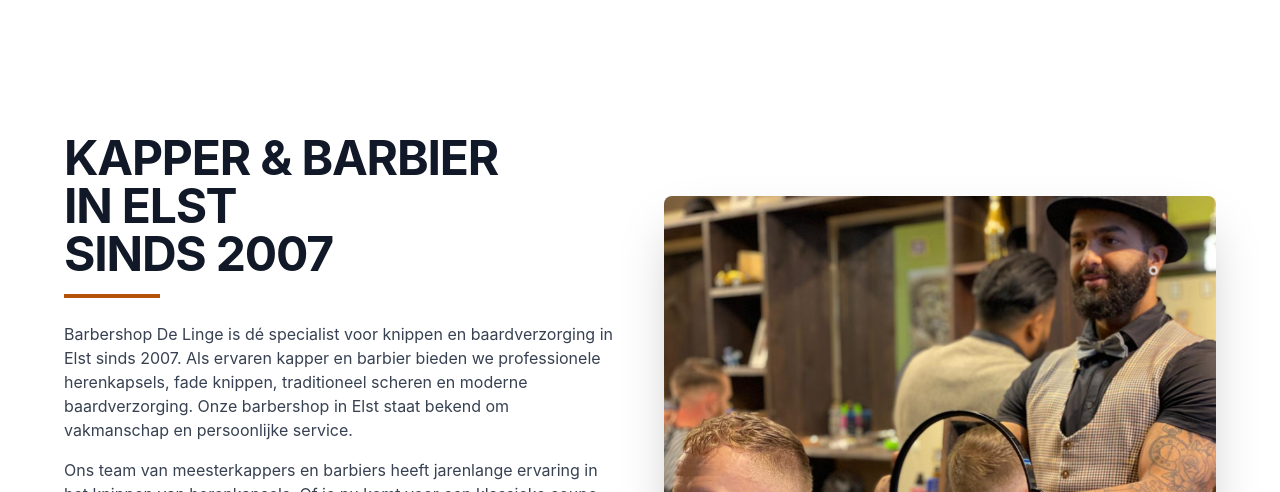
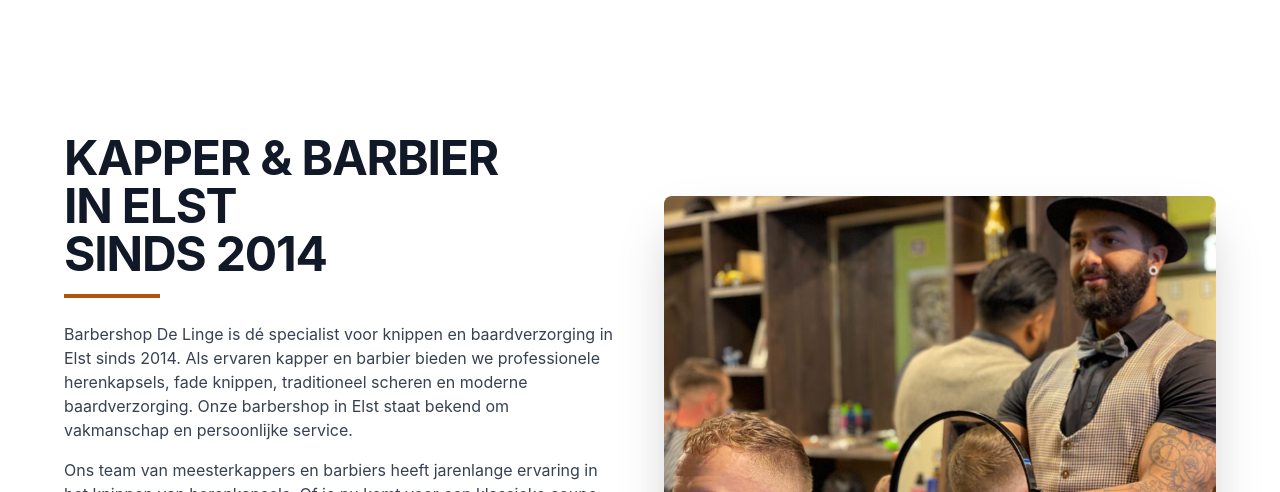
Before and after one commit to Artzholding/barbershopdelinge, a React (Vite) app: page / in a window 1280 px wide. Shown: the part 3938-4430 px from the top of the page. Built offline with nearby package versions, Linux system fonts and the light colour scheme; no server answers; the database is empty.

Commit message:
Updated About.tsx

```diff
--- a/src/components/About.tsx
+++ b/src/components/About.tsx
@@ -10,11 +10,11 @@ export default function About({ fullPage }: AboutProps) {
       <div className="max-w-7xl mx-auto px-4 sm:px-6 lg:px-8">
         <div className="grid md:grid-cols-2 gap-8 lg:gap-12 items-center">
           <div className="order-2 md:order-1">
-            <h2 className="text-3xl sm:text-4xl lg:text-5xl font-bold text-gray-900 mb-3 sm:mb-4 tracking-tight leading-tight">KAPPER & BARBIER<br />IN ELST<br />SINDS 2007</h2>
+            <h2 className="text-3xl sm:text-4xl lg:text-5xl font-bold text-gray-900 mb-3 sm:mb-4 tracking-tight leading-tight">KAPPER & BARBIER<br />IN ELST<br />SINDS 2014</h2>
             <div className="w-20 sm:w-24 h-1 bg-amber-700 mb-5 sm:mb-6"></div>
 
             <p className="text-gray-700 leading-relaxed mb-4 text-sm sm:text-base">
-              Barbershop De Linge is dé specialist voor knippen en baardverzorging in Elst sinds 2007. Als ervaren kapper
+              Barbershop De Linge is dé specialist voor knippen en baardverzorging in Elst sinds 2014. Als ervaren kapper
               en barbier bieden we professionele herenkapsels, fade knippen, traditioneel scheren en moderne baardverzorging.
               Onze barbershop in Elst staat bekend om vakmanschap en persoonlijke service.
             </p>
```
